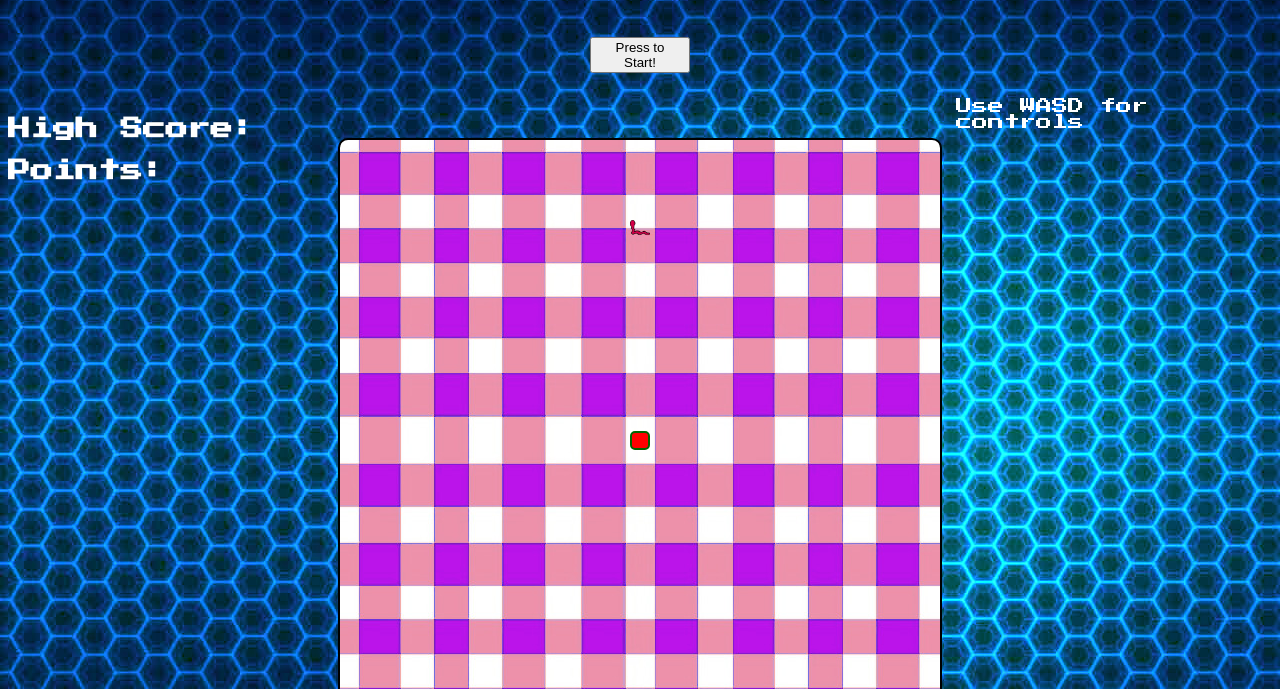
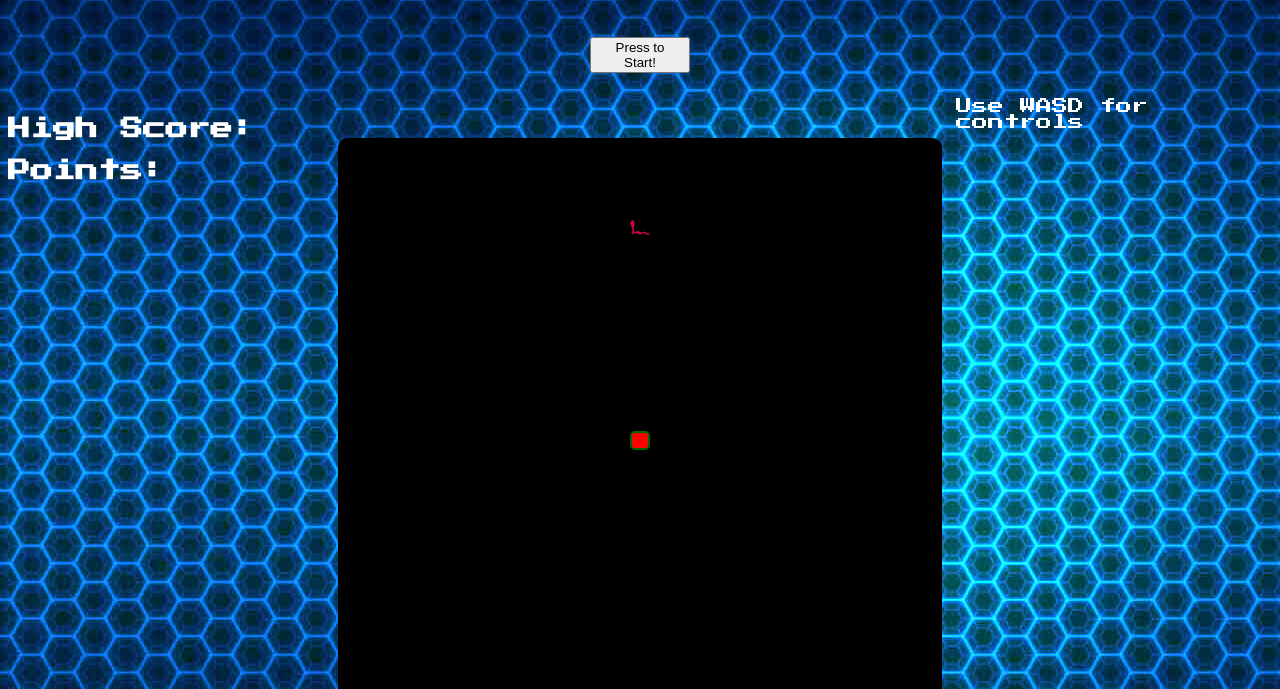
Before and after one commit to ddelga85/Snake, a plain HTML site: page index.html in a window 1280 px wide. Shown: the part 111-800 px from the top of the page. Drawn offline with nearby package versions, Linux system fonts and the light colour scheme.

Commit message:
Update style.css

```diff
--- a/style.css
+++ b/style.css
@@ -58,8 +58,7 @@ body {
     width: 600px;
     border: 2px solid black;
     border-radius: 10px;
-    background-image: url("gridBackground2.jpg");
-    background-color: #cccccc;
+    background-color: black;
     display: grid;
     grid-template-columns: repeat(31, 1fr);
     grid-template-rows: repeat(31, 1fr);
```
